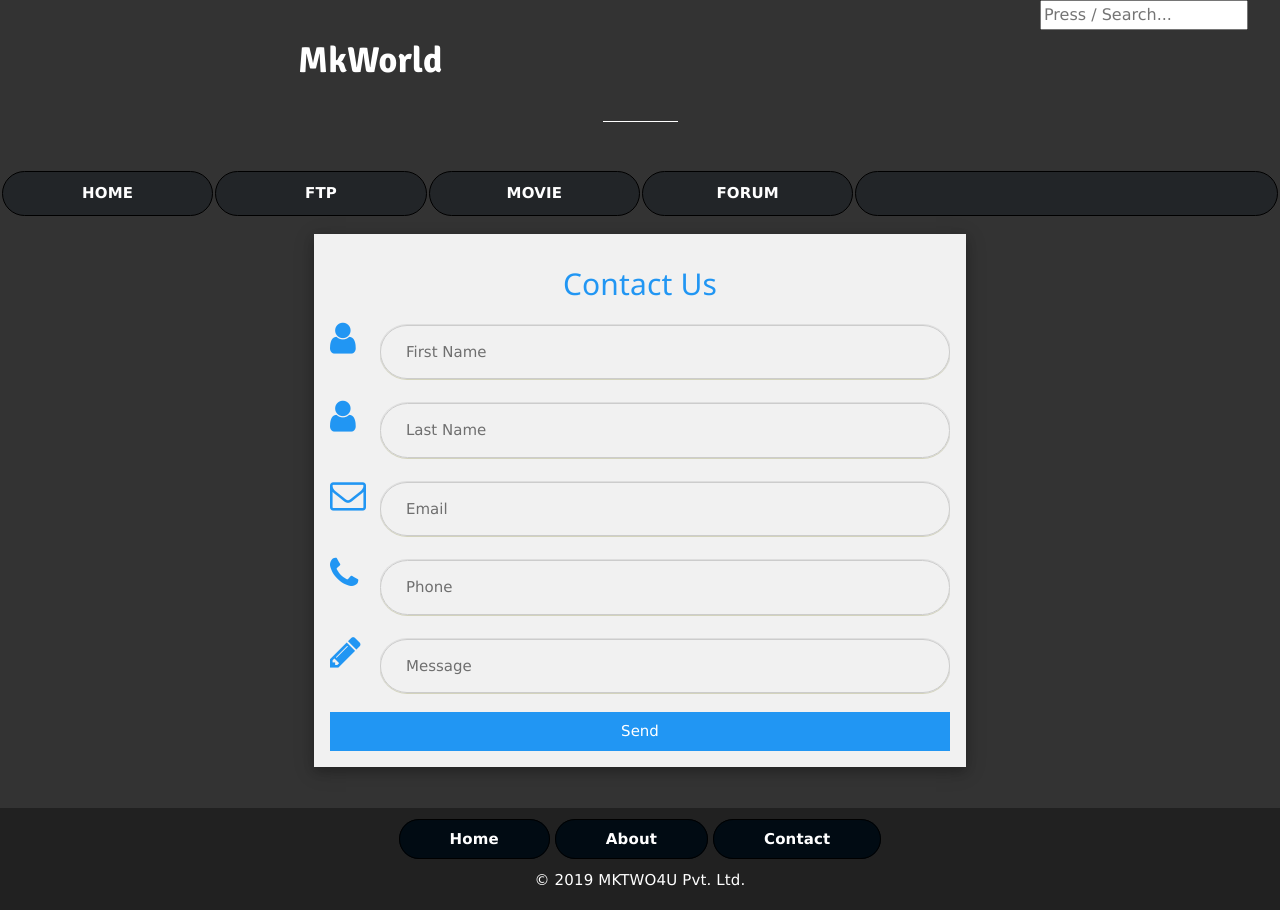
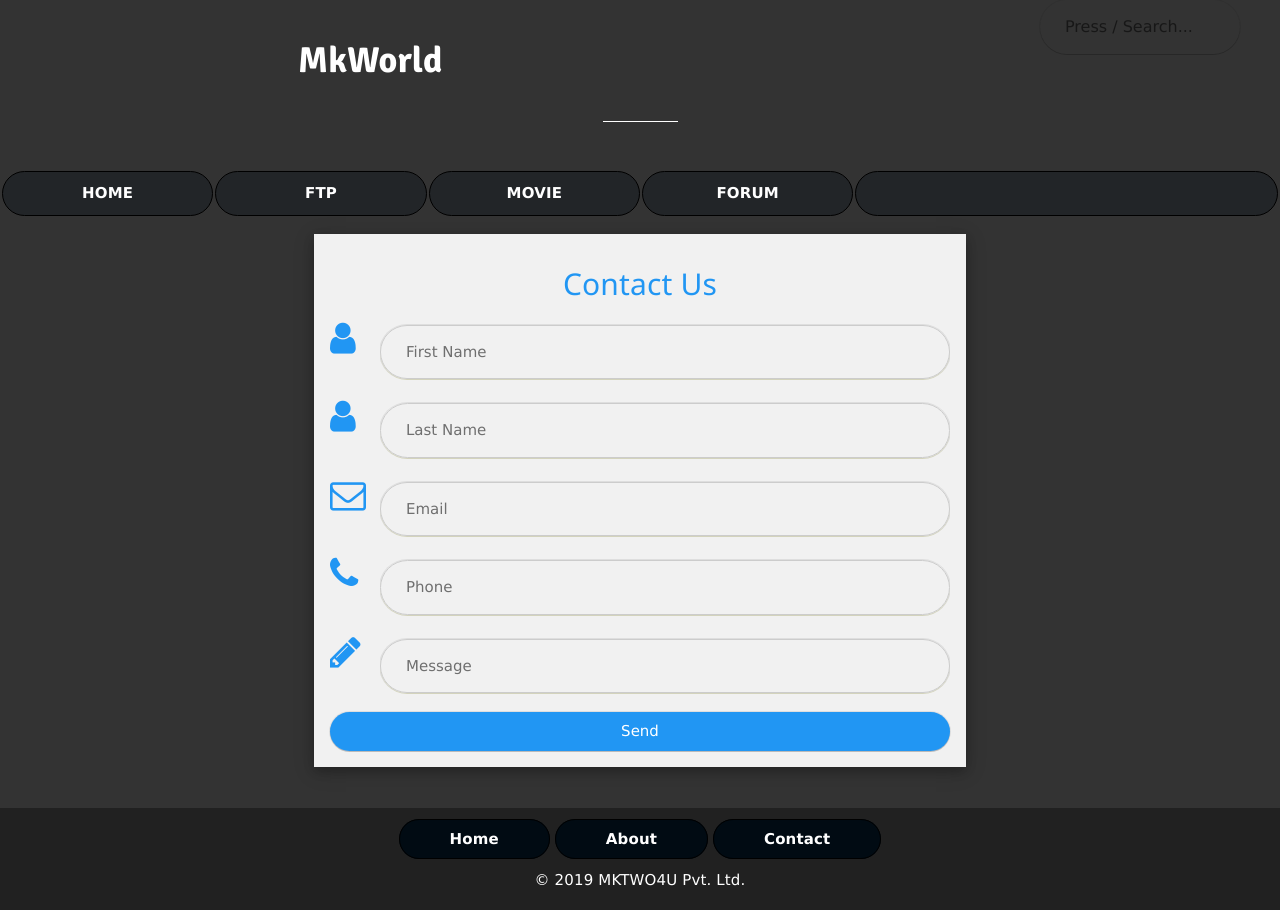
Before and after one commit to bdmilan/blog, a Jekyll site: the page built from contact.md, in a window 1280 px wide. Built offline with Jekyll 4.4.1, drawn with Linux system fonts in a browser that asks for light colours.

Commit message:
Update custom.scss

```diff
--- a/_sass/custom.scss
+++ b/_sass/custom.scss
@@ -2,11 +2,7 @@
 
 // -- Put custom style under this point -- //
 
-#search-container {
-    max-width: 100%;
-}
-
-input[type=text] {
+button,input,select,textarea,optgroup {
 
     outline: none;
     padding: 15px 25px;
@@ -17,34 +13,3 @@
     box-shadow: 0 1px 0px 0 rgba(0,0,0,0.16), 0 0 0 1px rgba(0,0,0,0.08);
     background-color: #fff0;
 }
-
-input[type=text]:hover {
-    outline: none;
-    border: none;
-    margin: 5px 1px 3px 0px;
-    padding: 15px 25px;
-    -webkit-transition: all 0.30s ease-in-out;
-    -moz-transition: all 0.30s ease-in-out;
-    -ms-transition: all 0.30s ease-in-out;
-    -o-transition: all 0.30s ease-in-out;
-     box-shadow: 0 2px 2px 0 rgba(0,0,0,0.16), 0 0 0 1px rgba(0,0,0,0.08);
-}
-
-input[type=text]:focus {
-    box-shadow: 0 2px 2px 0 rgba(0,0,0,0.16), 0 0 0 1px rgba(0,0,0,0.08);
-    margin: 5px 1px 3px 0px;
-    padding: 15px 25px;
-    border: none;
-    outline: none;
-        -webkit-transition: all 0.30s ease-in-out;
-    -moz-transition: all 0.30s ease-in-out;
-    -ms-transition: all 0.30s ease-in-out;
-    -o-transition: all 0.30s ease-in-out;
-}
-
-@media screen and (max-width: 600px) {
-    input[type=text]{
-            width: 100%;
-            box-sizing: border-box;
-    }
-    }
```
